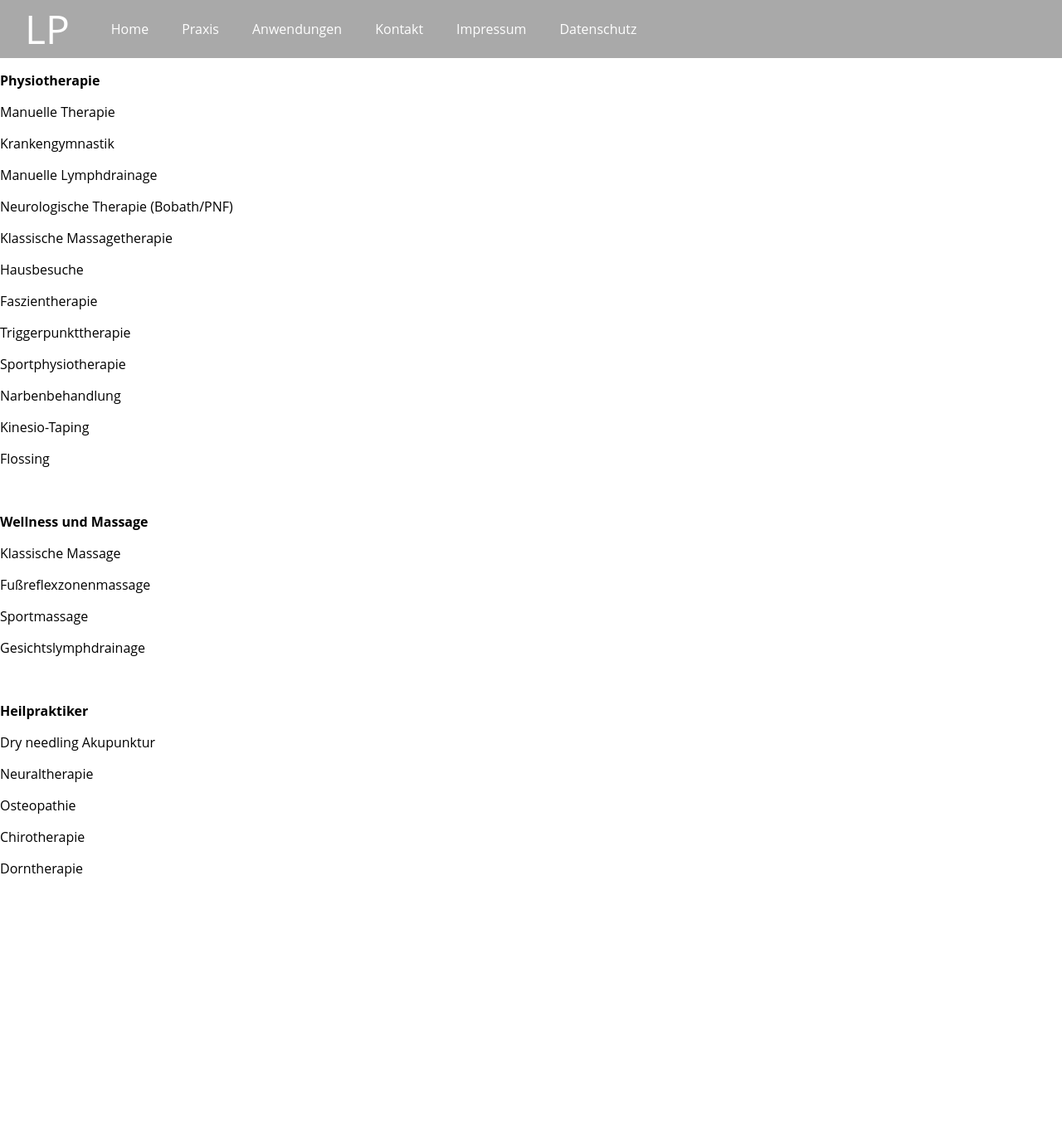
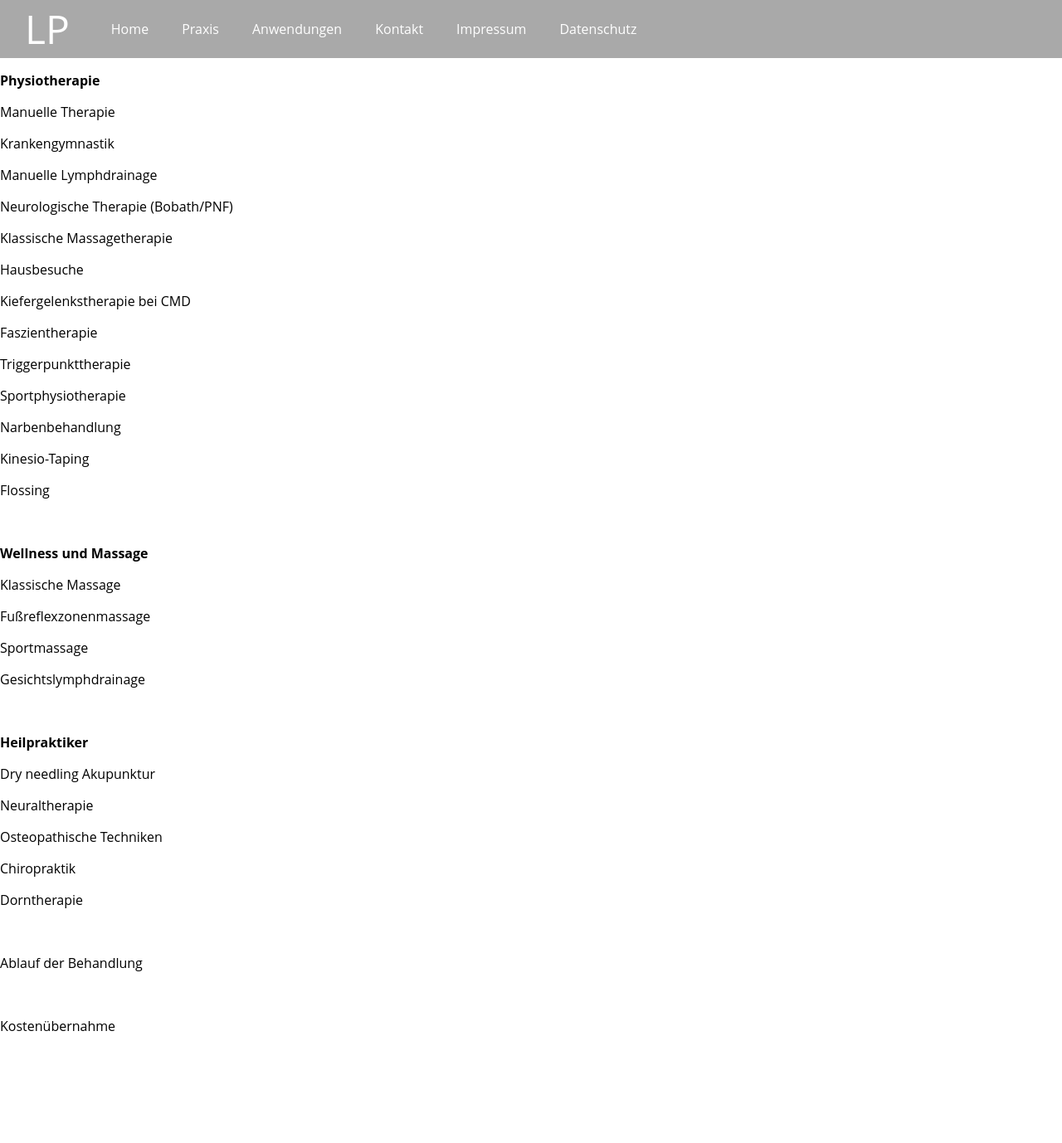
Before and after one commit to loehr-physiotherapie/loehr-physiotherapie.github.io, a Jekyll site: the page built from anwendungen.md, in a window 1280 px wide. Shown: the whole page at 83% size. Built offline with Jekyll 4.4.1, drawn with Linux system fonts in a browser that asks for light colours; before the commit the page ends 1150 px from its top, so only the background shows below that.

Commit message:
Updated 'anwendungen.md' via CloudCannon

```diff
--- a/anwendungen.md
+++ b/anwendungen.md
@@ -17,6 +17,8 @@ Neurologische Therapie (Bobath/PNF)
 Klassische Massagetherapie
 
 Hausbesuche
+
+Kiefergelenkstherapie bei CMD
 
 Faszientherapie
 
@@ -50,12 +52,22 @@ Dry needling Akupunktur
 
 Neuraltherapie
 
-Osteopathie
+Osteopathische Techniken
 
-Chirotherapie
+Chiropraktik
 
 Dorntherapie
 
 &nbsp;
 
+Ablauf der Behandlung
+
 &nbsp;
+
+Kosten&uuml;bernahme
+
+&nbsp;
+
+&nbsp;
+
+&nbsp;
```
